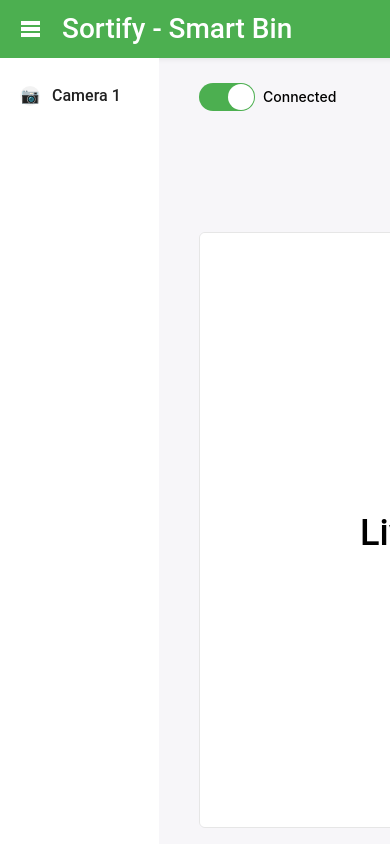
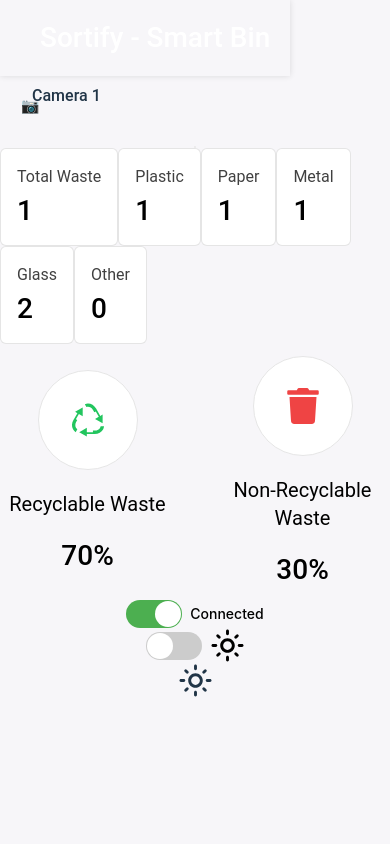
Before and after one commit to Neutrash-AI/Sortify-FE, a React (Vite) app: page / in a window 390 px wide. Built offline with nearby package versions, Linux system fonts and the light colour scheme.

Commit message:
feat: tablet view

```diff
--- a/src/App.tsx
+++ b/src/App.tsx
@@ -20,19 +20,27 @@
   }, [isDarkMode]);
 
   return (
-    <main className="lg:min-h-screen min-h-[100vmax] relative w-screen flex flex-col items-center justify-center bg-[#f7f6f9] dark:bg-[#15003f] overflow-hidden">
+    <main className="w-screen md:w-[820px] lg:w-screen lg:min-h-screen min-h-[100vmax] relative flex flex-col items-center justify-center bg-[#f7f6f9] dark:bg-[#15003f] lg:overflow-hidden md:overflow-y-scroll">
       {/* Live Camera */}
-      <div className="w-[520px] h-[596px] absolute left-[199px] top-[232px] rounded-md border border-[#e6e6e6] inline-flex justify-start items-start overflow-hidden">
+      <div
+        className="rounded-md border border-[#e6e6e6] inline-flex justify-start items-start overflow-hidden
+                      lg:w-[520px] lg:h-[596px] lg:absolute lg:left-[199px] lg:top-[232px]
+                      md:w-[520px] md:h-[458px] md:absolute md:left-[219px] md:top-[149px]"
+      >
         <div className="flex-1 self-stretch relative bg-white dark:bg-[#1f0059]">
-          <div className="absolute left-[160px] top-[276px] text-black dark:text-white text-4xl font-medium font-['Roboto'] leading-snug">
+          <div className="absolute left-[160px] lg:top-[276px] md:top-[218px] text-black dark:text-white text-4xl font-medium font-['Roboto'] leading-snug">
             Live Camera
           </div>
         </div>
       </div>
 
       {/* Total Waste */}
-      <div className="w-[1100px] absolute left-[783px] top-[232px] inline-flex flex-col justify-center items-center gap-10">
-        <div className="w-full inline-flex justify-start items-start gap-5">
+      <div
+        className="inline-flex flex-col justify-center items-center gap-10
+                      lg:w-[1100px] lg:absolute lg:left-[783px] lg:top-[232px]
+                      md:w-[520px] md:absolute md:left-[219px] md:top-[650px]"
+      >
+        <div className="w-full lg:inline-flex lg:justify-start lg:items-start lg:gap-5 md:grid md:grid-cols-3 md:gap-5">
           {["Total Waste", "Plastic", "Paper", "Metal", "Glass", "Other"].map(
             (label, idx) => (
               <div
@@ -48,19 +56,15 @@
               </div>
             )
           )}
-          <div className="flex-1 p-4 bg-white dark:bg-transparent rounded-md border border-black/10 dark:border-white inline-flex flex-col justify-start items-start gap-1 overflow-hidden">
-            <div className="w-full text-black/75 dark:text-[#e0e0e1] text-base font-normal font-['Roboto'] leading-normal">
-              Total Waste
-            </div>
-            <div className="relative text-black dark:text-white text-[28px] font-medium font-['Roboto'] leading-9">
-              5
-            </div>
-          </div>
         </div>
       </div>
 
       {/* Waste Composition */}
-      <div className="w-[493px] h-[440px] absolute left-[783px] top-[388px] inline-flex flex-col justify-start items-start gap-1">
+      <div
+        className="hidden md:hidden lg:inline-flex
+                      lg:w-[493px] lg:h-[440px] lg:absolute lg:left-[783px] lg:top-[388px]
+                      flex-col justify-start items-start gap-1"
+      >
         <div className="w-full flex-1 p-5 bg-white dark:bg-transparent rounded-md border border-black/10 dark:border-[#d9d9d9] flex flex-col justify-start items-start gap-3">
           <div className="w-full text-black dark:text-white text-xl font-medium font-['Roboto'] leading-7">
             Waste Composition
@@ -80,7 +84,11 @@
       </div>
 
       {/* Recyclable & Non-Recyclable Section */}
-      <div className="w-[520px] absolute left-[1333px] top-[388px] inline-flex flex-col justify-center items-center gap-10">
+      <div
+        className="inline-flex flex-col justify-center items-center gap-10
+                      lg:w-[520px] lg:absolute lg:left-[1333px] lg:top-[388px]
+                      md:w-[520px] md:absolute md:left-[209px] md:top-[900px]"
+      >
         <div className="w-full inline-flex justify-start items-center gap-10">
           {/* Recyclable Waste */}
           <div className="flex-1 py-3 inline-flex flex-col justify-center items-center gap-5">
@@ -114,11 +122,34 @@
       </div>
 
       {/* Navbar */}
-      <div className="w-[1920px] h-[58px] p-5 absolute left-0 top-0 bg-[#4caf50] dark:bg-[#0a0024] shadow-[0px_0px_6px_0px_rgba(0,0,0,0.12)] inline-flex justify-center items-center gap-5 overflow-hidden">
-        <div className="w-[22px] h-6 relative overflow-hidden">
-          <div className="w-[15px] h-0 absolute left-[3px] top-[6px] ring-2 ring-white dark:ring-[#e0e0e0]" />
-          <div className="w-[15px] h-0 absolute left-[3px] top-[12px] ring-2 ring-white dark:ring-[#e0e0e0]" />
-          <div className="w-[15px] h-0 absolute left-[3px] top-[18px] ring-2 ring-white dark:ring-[#e0e0e0]" />
+      <div
+        className="p-5 absolute left-0 top-0 shadow-[0px_0px_6px_0px_rgba(0,0,0,0.12)] inline-flex justify-center items-center gap-5 overflow-hidden
+                      lg:w-[1920px] lg:h-[58px] lg:bg-[#4caf50] lg:dark:bg-[#0a0024]
+                      md:w-[820px] md:h-[58px] md:bg-[#4caf50]"
+      >
+        <div
+          className="relative overflow-hidden
+                        lg:w-[22px] lg:h-6
+                        md:w-[22px] md:h-6"
+        >
+          <div
+            className="absolute left-[3px]
+                          lg:top-[6px] md:top-[6px]
+                          lg:w-[15px] lg:h-0 lg:ring-2 lg:ring-white
+                          md:w-[15px] md:h-0 md:ring-2 md:ring-white"
+          />
+          <div
+            className="absolute left-[3px]
+                          lg:top-[12px] md:top-[12px]
+                          lg:w-[15px] lg:h-0 lg:ring-2 lg:ring-white
+                          md:w-[15px] md:h-0 md:ring-2 md:ring-white"
+          />
+          <div
+            className="absolute left-[3px]
+                          lg:top-[18px] md:top-[18px]
+                          lg:w-[15px] lg:h-0 lg:ring-2 lg:ring-white
+                          md:w-[15px] md:h-0 md:ring-2 md:ring-white"
+          />
         </div>
         <div className="flex-1 relative text-white text-[28px] font-medium font-['Roboto'] leading-9">
           Sortify - Smart Bin
@@ -126,7 +157,11 @@
       </div>
 
       {/* Toggle - Connection */}
-      <div className="absolute left-[199px] top-[83px] inline-flex items-center gap-2">
+      <div
+        className="inline-flex items-center gap-2
+                      lg:absolute lg:left-[199px] lg:top-[83px]
+                      md:absolute md:left-[219px] md:top-[83px]"
+      >
         <Switch
           onChange={setIsConnected}
           checked={isConnected}
@@ -141,7 +176,11 @@
       </div>
 
       {/* Toggle - Dark / Light Mode */}
-      <div className="absolute left-[1783px] top-[83px] inline-flex items-center gap-2">
+      <div
+        className="inline-flex items-center gap-2
+                      lg:absolute lg:left-[1783px] lg:top-[83px]
+                      md:absolute md:left-[633px] md:top-[83px]"
+      >
         <Switch
           onChange={setIsDarkMode}
           checked={isDarkMode}
@@ -159,15 +198,36 @@
         </span>
       </div>
 
+      {/* Tambahan Icon untuk md */}
+      <div className="md:absolute md:left-[698px] md:top-[78px] md:inline-block lg:hidden">
+        {isDarkMode ? (
+          <MdOutlineDarkMode className="w-[35px] h-[35px]" />
+        ) : (
+          <MdOutlineLightMode className="w-[35px] h-[35px]" />
+        )}
+      </div>
+
       {/* Sidebar */}
-      <div className="w-[159px] h-[1022px] py-3 absolute left-0 top-[58px] bg-white dark:bg-[#1f0059] inline-flex flex-col justify-start items-center overflow-hidden">
+      <div
+        className="py-3 absolute left-0 top-[58px] inline-flex flex-col justify-start items-center overflow-hidden
+                      lg:w-[159px] lg:h-[1022px] lg:bg-white lg:dark:bg-[#1f0059]
+                      md:w-[159px] md:h-[1122px] md:bg-white"
+      >
         <div className="w-full px-5 py-4 inline-flex justify-center items-center gap-3">
-          <div className="w-5 h-5 relative bg-black/5 dark:bg-[#0a0024]/50 rounded-xl">
+          <div
+            className="relative rounded-xl
+                          lg:w-5 lg:h-5 lg:bg-black/5 lg:dark:bg-[#0a0024]/50
+                          md:w-5 md:h-5 md:bg-black/5"
+          >
             <div className="absolute left-[-2px] top-[-2px] w-6 h-6 flex items-center justify-center text-center text-black dark:text-white text-[15px] font-bold font-['Roboto']">
               📷
             </div>
           </div>
-          <div className="flex-1 text-[#212121] dark:text-[#e0e0e0] text-base font-medium font-['Roboto'] leading-tight">
+          <div
+            className="flex-1 text-base font-medium font-['Roboto'] leading-tight
+                          lg:text-[#212121] lg:dark:text-[#e0e0e0]
+                          md:text-[#212121]"
+          >
             Camera 1
           </div>
         </div>
```
